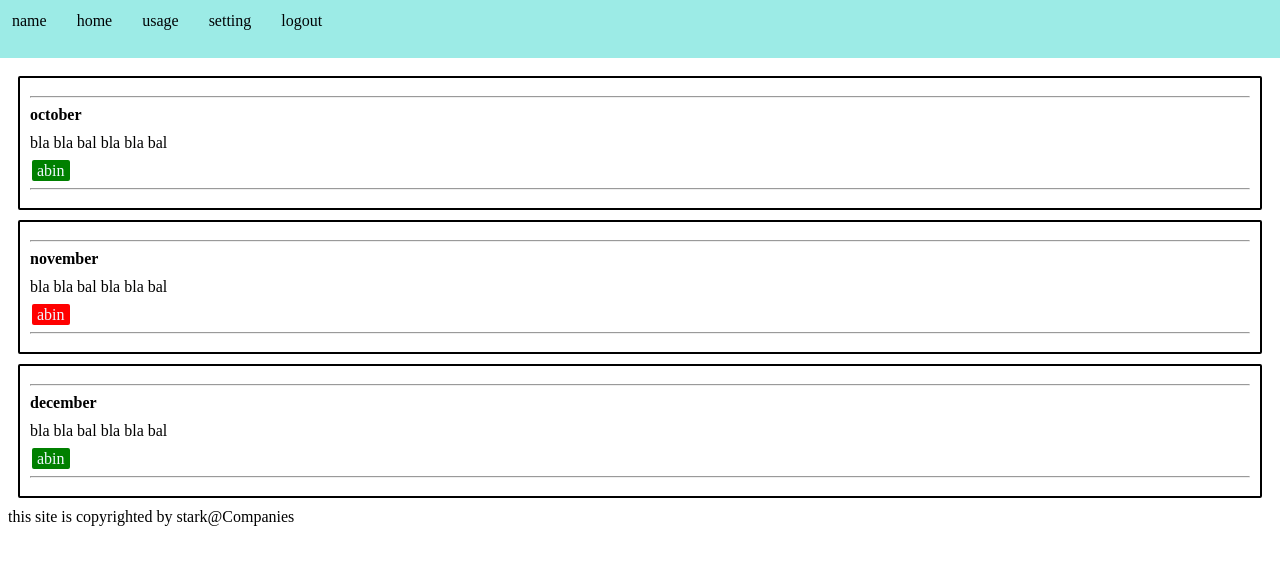
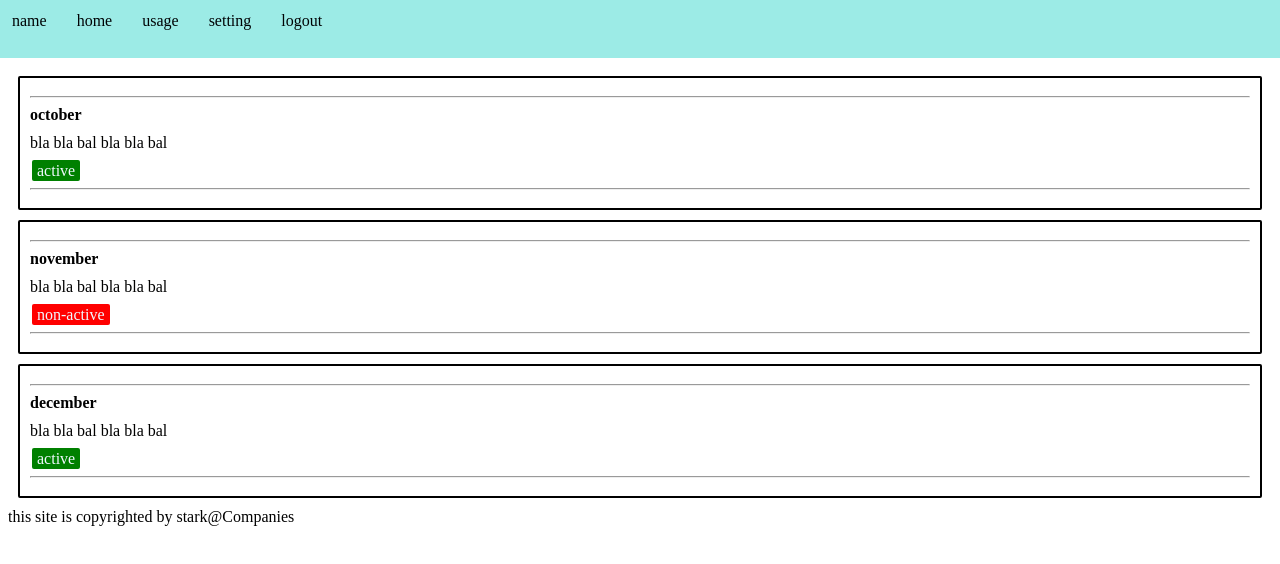
Before and after one commit to Abincjoseph20/check-user, a React (Create React App) app: page / in a window 1280 px wide. Shown: the top 564 px of the page. Built offline with nearby package versions, Linux system fonts and the light colour scheme.

Commit message:
callback props

```diff
--- a/src/list/Label.js
+++ b/src/list/Label.js
@@ -4,9 +4,11 @@ import './Label.css'
 
 class Label extends React.Component{
     render(){
+
+
         const props = this.props;
         const style = props.isActive ? {background:'green'} : {background:'red'}
-        return <span className="list-label-item" style={style}> abin  </span>;
+        return <span onClick={props.onAction} className="list-label-item" style={style}> {props.isActive ? 'active':'non-active'}  </span>;
     }
 }
 
--- a/src/list/ListItem.js
+++ b/src/list/ListItem.js
@@ -19,7 +19,10 @@ function ListItem(props) {
                 {descr}
             </div>
             <div className='list-label'>
-                <Label isActive={isActive}/>
+                <Label onAction={()=>{
+                    console.log('parant clicked')
+                }}
+                isActive={isActive}/>
                 <hr />
             </div>
         </div>
```
Also changed, not shown: src/list/List.js (+7 -2 lines).
